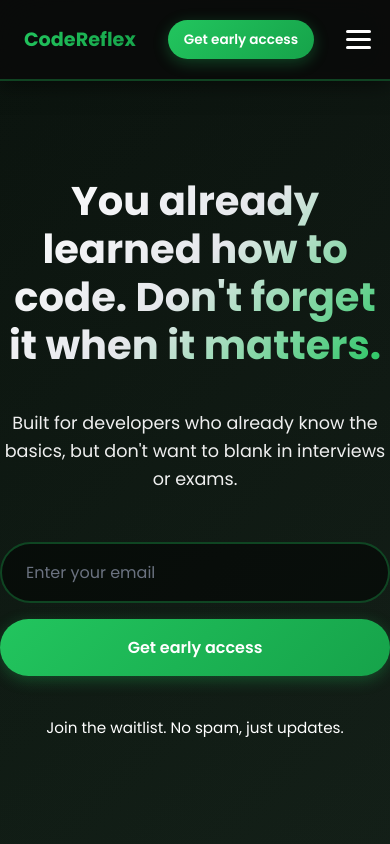
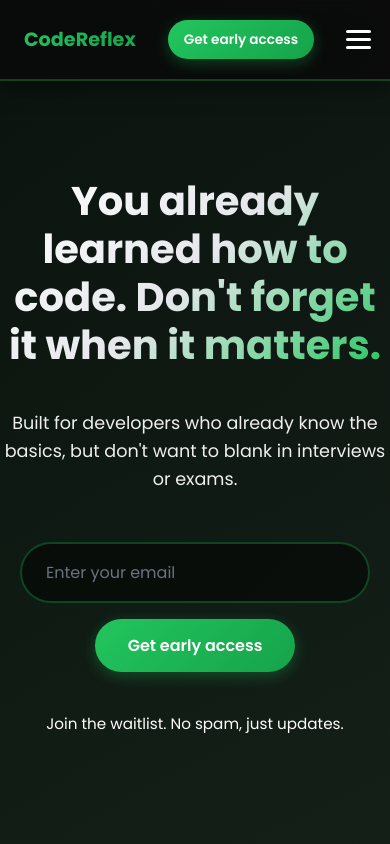
Before and after one commit to abdalla980/CodeReflex-Landing-page, a React (Vite) app: page / in a window 390 px wide. Shown: the top 844 px of the page. Built offline with nearby package versions, Linux system fonts and the light colour scheme.

Commit message:
make button smaller

```diff
--- a/src/styles/global.css
+++ b/src/styles/global.css
@@ -129,10 +129,17 @@ body {
 
     .email-form {
         flex-direction: column;
+        align-items: center;
     }
 
-    .email-form input,
+    .email-form input {
+        width: 90%;
+        max-width: 350px;
+    }
+
     .email-form button {
-        width: 100%;
+        width: auto;
+        min-width: 200px;
+        padding: 0.875rem 1.5rem;
     }
 }
```
Also changed, not shown: src/components/sections/TechStacks.tsx (line endings or trailing spaces), src/components/sections/UseCases.tsx (line endings or trailing spaces), src/styles/TechStacks.css (line endings or trailing spaces).
